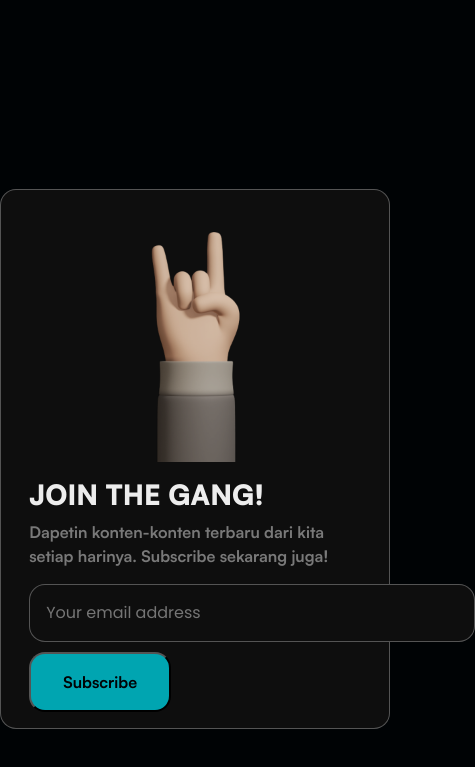
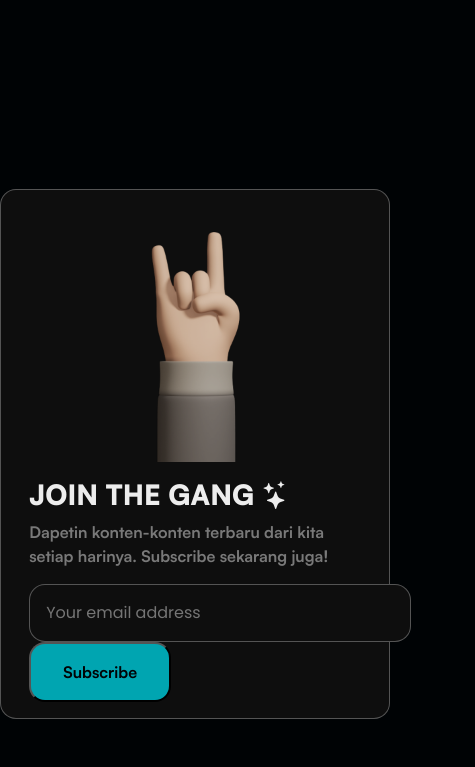
Before and after one commit to muftimuf/RPL-Team, a plain HTML site: page index.html in a window 390 px wide. Shown: the part 2552-3319 px from the top of the page, 475 px wide, since content can reach past the window. Drawn offline with nearby package versions, Linux system fonts and the light colour scheme; a web font is replaced by a local one.

Commit message:
update responsif

```diff
--- a/css/style.css
+++ b/css/style.css
@@ -167,16 +167,6 @@ body {
     top: 20px;
     opacity: 1;
   }
-
-  .form-email {
-    margin-bottom: 10px;
-    color: #ededed;
-    padding: 0.5em 3em 0.5em 0.5em;
-    box-sizing: border-box;
-    background-color: #0e0e0e;
-    border: 1px solid #ededed50;
-    border-radius: 1rem;
-  }
 }
 
 .foto-portrait {
@@ -199,7 +189,7 @@ body {
 
 .form-email {
   color: #ededed;
-  padding: 1em 7em 1em 1em;
+  padding: 1em 3em 1em 1em;
   box-sizing: border-box;
   background-color: #0e0e0e;
   border: 1px solid #ededed50;
--- a/index.html
+++ b/index.html
@@ -8,6 +8,9 @@
 
     <!-- Bootrstrap CSS -->
     <link href="css/bootstrap.min.css" rel="stylesheet" />
+
+    <!-- Bootstrap Icon -->
+    <link rel="stylesheet" href="https://cdn.jsdelivr.net/npm/bootstrap-icons@1.8.3/font/bootstrap-icons.css" />
 
     <!-- Font -->
     <link rel="preconnect" href="https://fonts.googleapis.com" />
@@ -91,7 +94,7 @@
         <div class="row form-box py-3 d-flex justify-content-evenly">
           <div class="col-11 col-md-7 order-1 order-md-0 d-flex flex-column justify-content-evenly align-items-start">
             <div>
-              <h1 class="satoshi-black">JOIN THE GANG!</h1>
+              <h1 class="satoshi-black">JOIN THE GANG <i class="bi bi-stars"></i></h1>
               <p class="satoshi-bold text-abu">Dapetin konten-konten terbaru dari kita setiap harinya. Subscribe sekarang juga!</p>
             </div>
             <form action="">
```
